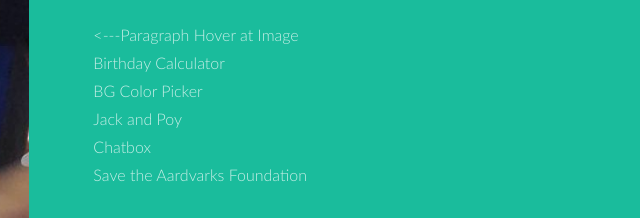
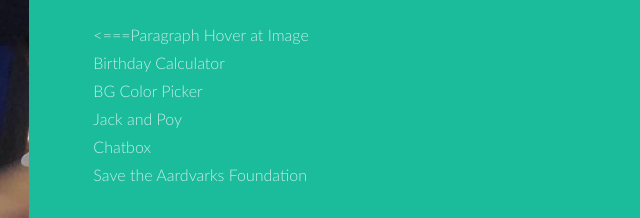
Before and after one commit to blitzwhelm/blitzwhelm.github.io, a plain HTML site: page index.html in a window 1280 px wide. Shown: the part 801-1019 px from the top of the page, 611-1251 px from the left. Drawn offline with Linux system fonts and the light colour scheme.

Commit message:
Update index.html

```diff
--- a/index.html
+++ b/index.html
@@ -64,7 +64,7 @@
 
 
 						<p>
-					<---Paragraph Hover at Image</br>
+					<===Paragraph Hover at Image</br>
 					Birthday Calculator </br>
 					BG Color Picker </br>
 					Jack and Poy </br>
```
